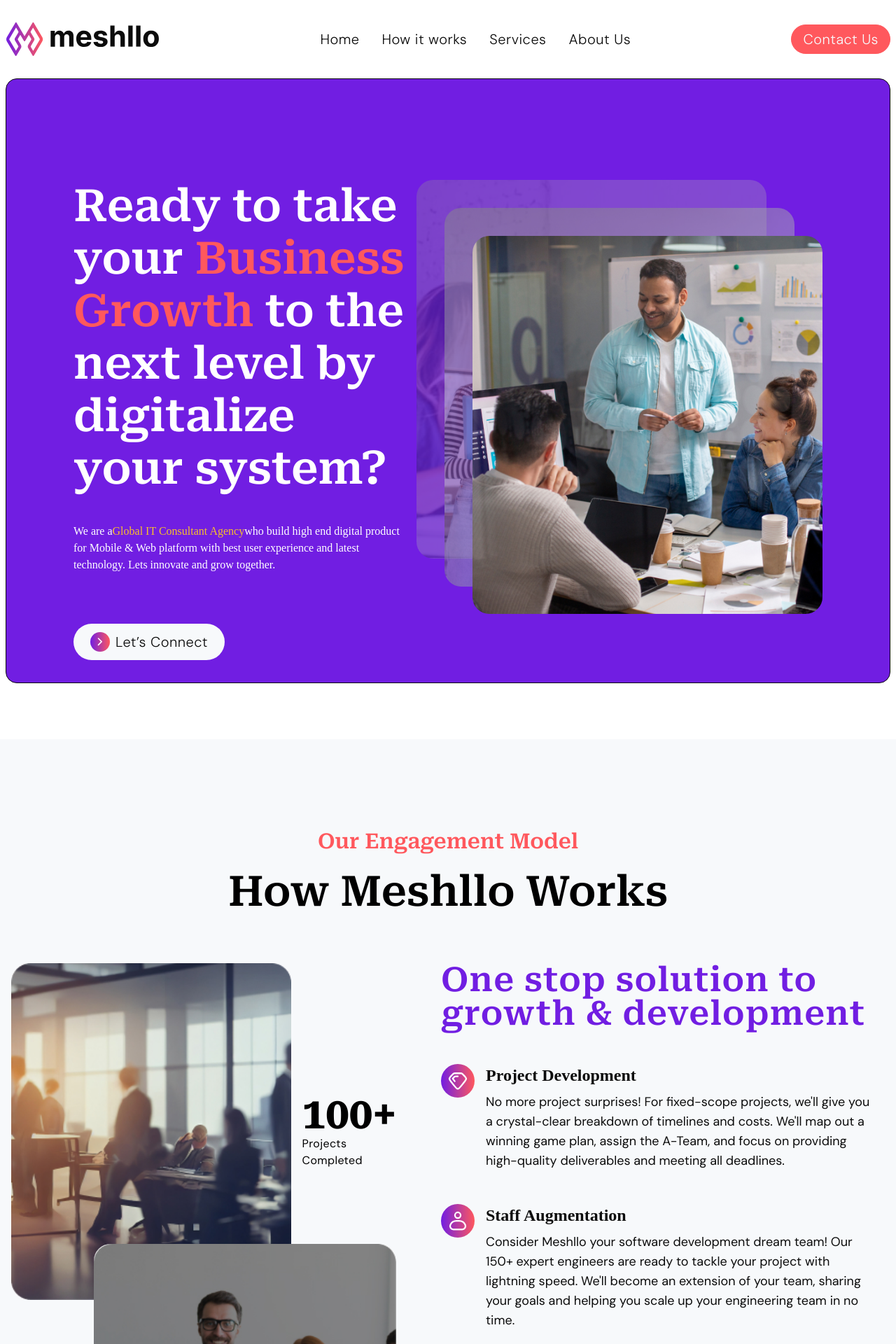
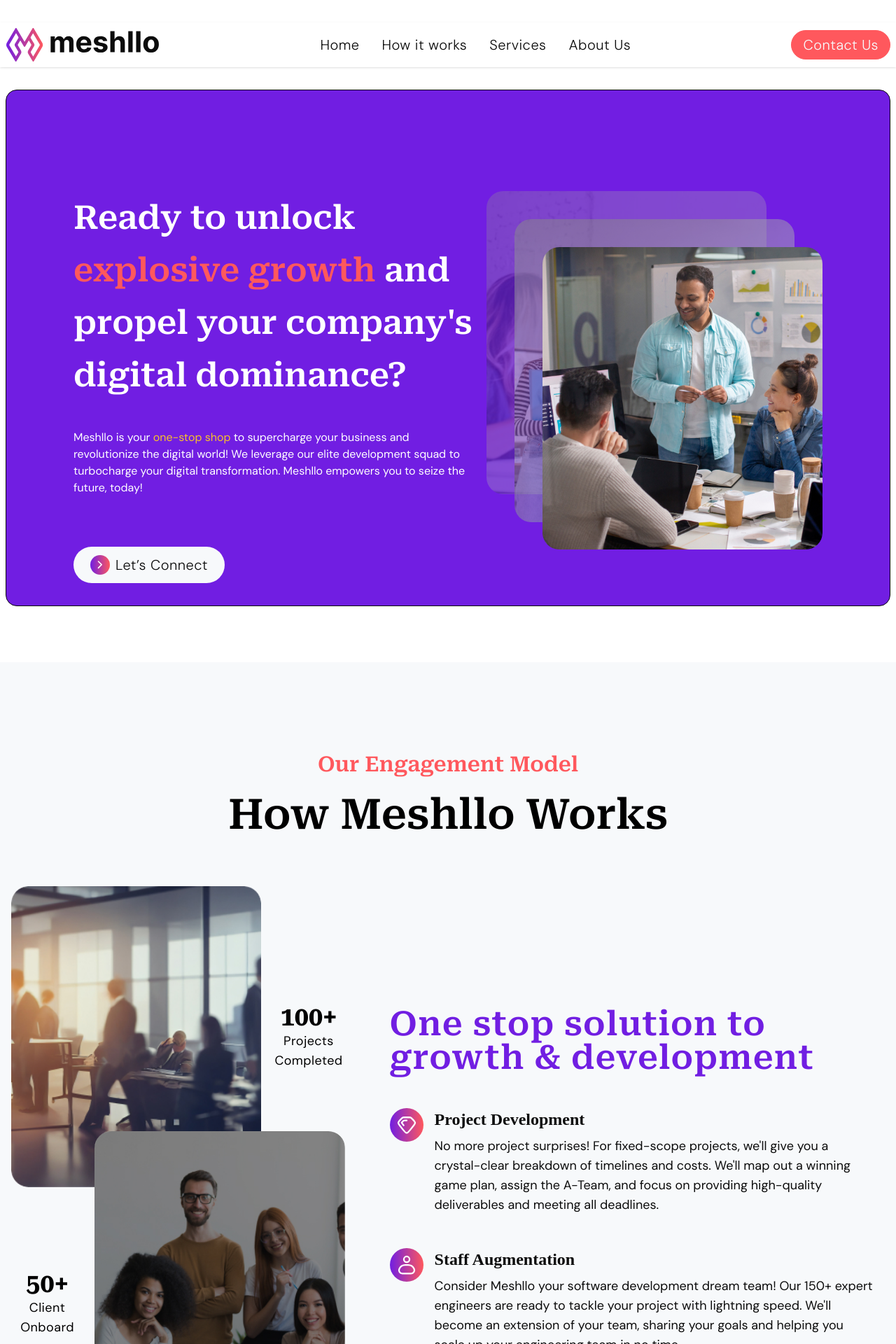
Before and after one commit to nazmuldipu/meshllo, a Next.js app: page / in a window 1280 px wide. Shown: the top 1920 px of the page at 70% size. Built offline with nearby package versions, Linux system fonts and the light colour scheme.

Commit message:
fix: comment fixed

```diff
--- a/package.json
+++ b/package.json
@@ -9,6 +9,7 @@
     "lint": "next lint"
   },
   "dependencies": {
+    "html-react-parser": "^5.1.10",
     "next": "14.0.4",
     "react": "^18",
     "react-dom": "^18",
--- a/src/components/molecules/SectionHeader.tsx
+++ b/src/components/molecules/SectionHeader.tsx
@@ -39,7 +39,7 @@
         >
           {title}
         </h2>
-      </div>
+
         {details && (
           <p
             className={`font-sans ${getTextAlignment(
@@ -50,6 +50,7 @@
           </p>
         )}
       </div>
+    </div>
   );
 };
 
--- a/src/components/templates/engagement.tsx
+++ b/src/components/templates/engagement.tsx
@@ -29,39 +29,44 @@
             <div className={style["meshllo__engagement-image"]}>
               {data.images.map((item, index) => (
                 <div
-                  className={`flex gap-4 ${index % 2 === 0 ? "" : " -mt-20"}`}
+                  className={`flex gap-2 md:gap-4 ${
+                    index % 2 === 0 ? "" : " -mt-20"
+                  }`}
                   key={item.alt}
                 >
                   <Image
-                    className="order-2 rounded-3xl"
+                    className="order-2 rounded-3xl flex-shrink-0 w-3/4"
                     src={item.src}
                     alt="Hero Image 3"
                     width={500}
                     height={500}
                   />
                   <div
-                    className={`flex flex-col items-center justify-center ${
+                    className={`flex flex-col items-center justify-center w-1/4 text-center ${
                       index % 2 === 0 ? "order-3" : "order-1"
                     }`}
                   >
-                    <h3 className="font-serif text-2xl xl:text-6xl font-bold">
+                    <h3 className="font-serif text-2xl xl:text-4xl font-bold">
                       {item.number}
                     </h3>
-                    <div className="font-sans text-sm md:text-base tracking-wide">
+                    <div className="font-sans text-sm md:text-lg tracking-wide">
                       {item.text}
                     </div>
                   </div>
                 </div>
               ))}
             </div>
-            <div className="px-4">
-              <h3 className="font-serif font-semibold text-primary text-xl lg:text-3xl xl:text-5xl leading-snug tracking-wide">
+            <div className="px-4 flex flex-col justify-center">
+              <h3 className="whitespace-pre-line font-serif font-semibold text-primary text-xl lg:text-2xl xl:text-5xl leading-snug tracking-wide pt-6 md:pt-0">
                 {data.content.header}
+                {/* {data.content.header.split("\n").map((string, i) => (
+                  <div key={`${string + i}`}>{string}</div>
+                ))} */}
               </h3>
               {data.content.data.map((item, index) => (
                 <div
                   key={index}
-                  className="flex flex-col md:flex-row gap-2 xl:gap-4 pt-4 xl:pt-12"
+                  className="flex flex-col md:flex-row gap-2 xl:gap-4 pt-8 xl:pt-12"
                 >
                   <div className="bg-meshllo w-12 h-12 rounded-full flex justify-center items-center shrink-0">
                     <SVGIcon
@@ -93,7 +98,7 @@
             href="mailto:nazmul@meshllo.com"
             className=" bg-secondary font-sans px-4 py-2 rounded-full mt-6"
           >
-            Email Now
+            {data.cta}
           </Link>
         </div>
       </div>
--- a/src/components/templates/footer.tsx
+++ b/src/components/templates/footer.tsx
@@ -13,7 +13,7 @@
       background="bg-primary text-white font-sans"
       className="pt-10 md:pt-16 lg:pt-20 pb-4 "
     >
-      <div className="grid lg:grid-cols-2 gap-6 lg:gap-1 pb-6 border-b">
+      <div className="flex justify-center pb-6 border-b">
         <div className="text-center lg:text-left">
           <h3 className={`${styles["meshllo__title"]} pb-2`}>{data.title}</h3>
           <div className={styles["meshllo__regular-text"]}>
@@ -34,9 +34,9 @@
             </span>
           </div>
         </div>
-        <div className="flex justify-center lg:justify-end">
+        {/* <div className="flex justify-center lg:justify-end">
           <SubscribeForm />
-        </div>
+        </div> */}
       </div>
       <div className="flex justify-between py-4">
         <div className="text-center">{data.copyright}</div>
--- a/src/components/templates/hero.tsx
+++ b/src/components/templates/hero.tsx
@@ -1,25 +1,25 @@
 import Image from "next/image";
-import ChevronRightIcon from "../icons/ChevronRightIcon";
-import SVGIcon from "../icons/SVGIcon";
 import style from "@/styles/styles.module.css";
 import ButtonAnimate from "../molecules/ButtonAnimate";
+import Data from "@/data/data";
+import parse from "html-react-parser";
 
 const Hero = () => {
+  const data = Data.hero;
   return (
     <div className=" pt-8 max-w-430 mx-auto px-2 pb-4 md:pb-20" id="home">
       <div className={style["meshllo__hero-template"]}>
         <div className={style["meshllo__hero-content"]}>
           <h3 className={style["meshllo__hero-main-text"]}>
-            Ready to take your
-            <span className="text-accent"> Business Growth </span> to the next
-            level by digitalize your system?
+            {parse(data.title)}
           </h3>
-          <p className=" md:text-20 py-10">
-            We are a
+          <p className="font-sans md:text-20 py-10 max-w-2xl md:max-w-md lg:max-w-xl 2xl:max-w-3xl ">
+            {parse(data.dialog)}
+            {/* We are a
             <span className=" text-tertiary">Global IT Consultant Agency</span>
             who build high end digital product for Mobile & Web platform with
             best user experience and latest technology. Lets innovate and grow
-            together.
+            together. */}
           </p>
           <ButtonAnimate text="Let’s Connect" />
           {/* <button className="bg-secondary text-main-text text-20 px-6 py-3 rounded-full flex gap-2 items-center my-8">
--- a/src/components/templates/navbar.tsx
+++ b/src/components/templates/navbar.tsx
@@ -10,7 +10,7 @@
   const nav = Data.navbar;
 
   return (
-    <div className="navbar flex justify-center sticky top-0 z-10 px-2 bg-white">
+    <div className="navbar flex justify-center sticky top-0 z-10 p-2 bg-white shadow">
       <nav className="w-full max-w-430 mx-auto flex flex-row justify-between items-center">
         <Link
           href="/"
@@ -28,7 +28,7 @@
           {nav.links.map((link, index) => (
             <Link
               href={link.href}
-              className="flex items-center"
+              className="flex items-center hover:text-primary"
               key={link.href}
             >
               {link.name}
@@ -36,10 +36,10 @@
           ))}
         </div>
         <Link
-          href="/"
-          className="hidden md:flex items-center bg-accent text-20 text-secondary px-4 py-2 rounded-full border border-accent"
+          href={nav.contactUs.href}
+          className="hidden md:flex items-center bg-accent hover:bg-primary text-20 text-secondary px-4 py-2 rounded-full border border-accent"
         >
-          Contact Us
+          {nav.contactUs.name}
         </Link>
         <button
           className="text-primary w-10 h-10 md:hidden relative focus:outline-none "
@@ -52,19 +52,19 @@
           <div className="block w-5 absolute left-1/2 top-1/2 transform -translate-x-1/2 -translate-y-1/2">
             <span
               aria-hidden="true"
-              className={`block absolute w-5 h-px bg-current transform transition duration-500 ease-in-out ${
+              className={`block absolute w-5 h-0.5 bg-current transform transition duration-500 ease-in-out ${
                 isMenuOpen ? "rotate-45" : "-translate-y-1.5"
               }`}
             ></span>
             <span
               aria-hidden="true"
-              className={`block absolute w-4 h-px bg-current transform transition duration-500 ease-in-out ${
+              className={`block absolute w-4 h-0.5 bg-current transform transition duration-500 ease-in-out ${
                 isMenuOpen ? "opacity-0" : ""
               }`}
             ></span>
             <span
               aria-hidden="true"
-              className={`block absolute w-5 h-px bg-current transform transition duration-500 ease-in-out ${
+              className={`block absolute w-5 h-0.5 bg-current transform transition duration-500 ease-in-out ${
                 isMenuOpen ? "-rotate-45" : "translate-y-1.5"
               }`}
             ></span>
@@ -80,7 +80,7 @@
             : "opacity-0 -translate-y-screen"
         }`}
       >
-        <div className="flex flex-row-reverse p-2">
+        <div className="flex flex-row-reverse pt-9 pb-2 pr-2">
           <button
             className="p-2"
             onClick={() => {
@@ -101,6 +101,15 @@
               {link.name}
             </Link>
           ))}
+          <div className="flex px-10 py-4">
+            <Link
+              href={nav.contactUs.href}
+              onClick={() => setIsMenuOpen(!isMenuOpen)}
+              className="items-center px-4 py-2 bg-accent rounded-full hover:bg-secondary hover:text-primary"
+            >
+              {nav.contactUs.name}
+            </Link>
+          </div>
         </div>
       </div>
     </div>
--- a/src/data/data.tsx
+++ b/src/data/data.tsx
@@ -19,6 +19,24 @@
         href: "#about",
       },
     ],
+    contactUs: {
+      name: "Contact Us",
+      href: "#contact",
+    },
+  },
+  hero: {
+    title:
+      "Ready to unlock <br/> <span className='text-accent'>explosive growth</span> and <br/>propel your company's <br/>digital dominance?",
+    subtitle: "",
+    dialog:
+      "Meshllo is your <span className='text-tertiary'>one-stop shop</span> to supercharge your business  and  revolutionize the digital world! We leverage our elite development squad to turbocharge your digital transformation. Meshllo empowers you to seize the future, today!",
+    details: "",
+    images: [],
+    content: {
+      header: "",
+      data: [],
+    },
+    cta: "Get in touch",
   },
   engagement: {
     title: "How Meshllo Works",
@@ -40,7 +58,7 @@
       },
     ],
     content: {
-      header: "One stop solution to growth & development",
+      header: "One stop solution to \n growth & development",
       data: [
         {
           icon: "diamond",
@@ -54,6 +72,7 @@
         },
       ],
     },
+    cta: "Get in touch",
   },
   services: {
     title: "High-impact Services For Your Business",
--- a/src/styles/globals.css
+++ b/src/styles/globals.css
@@ -27,7 +27,7 @@
   @apply bg-secondary max-w-80 grid p-7 rounded-2xl;
 }
 .service-card:hover {
-  @apply bg-meshllo cursor-pointer text-secondary;
+  @apply md:bg-meshllo md:text-secondary;
   -webkit-transition: background-color 1000ms linear;
   -ms-transition: background-color 1000ms linear;
   transition: background-color 1000ms linear;
@@ -58,7 +58,7 @@
   @apply bg-secondary rounded-full flex opacity-0 w-0 text-main-text justify-center items-center h-20;
 }
 .service-card:hover .quotation-box {
-  @apply opacity-100 w-full;
+  @apply md:opacity-100 md:w-full;
 }
 .-translate-y-screen {
   --tw-translate-y: -100vh;
@@ -66,7 +66,7 @@
 
 @media screen and (max-width: 768px) {
   .service-card {
-    @apply max-w-60 p-4 rounded-lg;
+    @apply max-w-72 p-4 rounded-lg;
   }
   .quotation-box {
     @apply h-12;
--- a/src/styles/styles.module.css
+++ b/src/styles/styles.module.css
@@ -18,8 +18,8 @@
 }
 .meshllo__hero-main-text {
   font-family: var(--font-roboto-serif);
-  font-size: 36px;
-  line-height: 40px;
+  font-size: 20px;
+  line-height: 28px;
   font-weight: 600;
   letter-spacing: 0em;
 }
@@ -37,6 +37,24 @@
   /* min-height: 100vw; */
   margin-right: 40px;
 }
+@media screen and (min-width: 375px) {
+  .meshllo__hero-main-text {
+    font-size: 26px;
+    line-height: 36px;
+  }
+}
+@media screen and (min-width: 460px) {
+  .meshllo__hero-main-text {
+    font-size: 32px;
+    line-height: 40px;
+  }
+}
+@media screen and (min-width: 600px) {
+  .meshllo__hero-main-text {
+    font-size: 44px;
+    line-height: 48px;
+  }
+}
 /* Tablet */
 @media screen and (min-width: 768px) {
   .meshllo__hero-template {
@@ -46,8 +64,8 @@
     padding-top: 3rem;
   }
   .meshllo__hero-main-text {
-    font-size: 36px;
-    line-height: 40px;
+    font-size: 26px;
+    line-height: 36px;
   }
   .meshllo__hero_image {
     min-width: 35vw;
@@ -61,6 +79,18 @@
     margin-right: 80px;
   }
 }
+@media screen and (min-width: 900px) {
+  .meshllo__hero-main-text {
+    font-size: 32px;
+    line-height: 38px;
+  }
+}
+@media screen and (min-width: 1024px) {
+  .meshllo__hero-main-text {
+    font-size: 40px;
+    line-height: 48px;
+  }
+}
 /* Desktop */
 @media screen and (min-width: 1280px) {
   .meshllo__hero-template {
@@ -69,11 +99,11 @@
     padding-top: 9rem;
   }
   .meshllo__hero-main-text {
-    font-size: 64px;
+    font-size: 47px;
     line-height: 75px;
   }
   .meshllo__hero_image {
-    min-width: 500px;
+    min-width: 400px;
     min-height: 35vh;
   }
   .meshllo__about_image {
@@ -81,12 +111,18 @@
     min-height: 35vh;
   }
 }
+@media screen and (min-width: 1536px) {
+  .meshllo__hero-main-text {
+    font-size: 64px;
+    line-height: 75px;
+  }
+}
 
 /* --------------------Engagement styles-------------------- */
 .meshllo__engagement-content {
   display: flex;
   flex-direction: column;
-  gap: 8px;
+  gap: 16px;
   padding-top: 40px;
   padding-bottom: 40px;
 }
```
Also changed, not shown: src/components/molecules/ServiceCard.tsx (+10 -4 lines), src/components/templates/contactUs.tsx (+4 -4 lines), 1 other file (tests, documents, lock files or other folders). Lines whose indentation alone changed are shown as unchanged.
